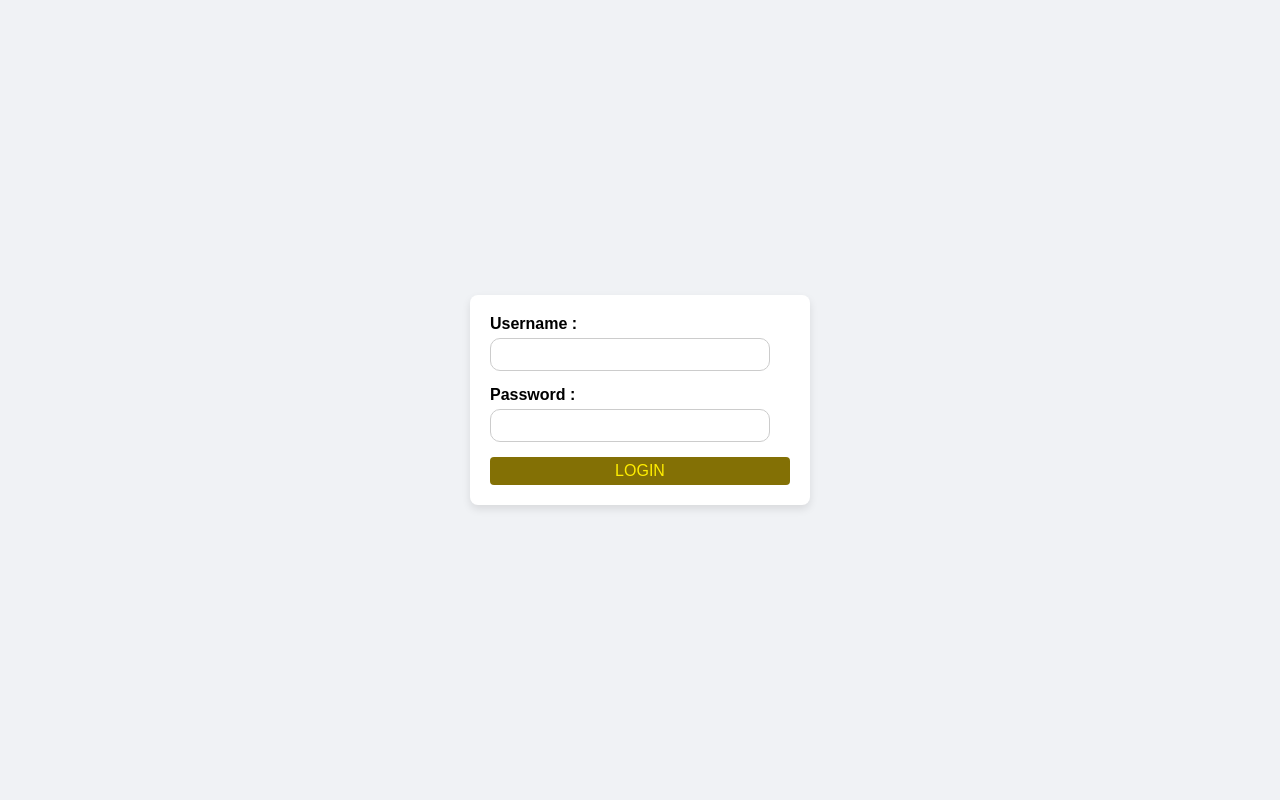
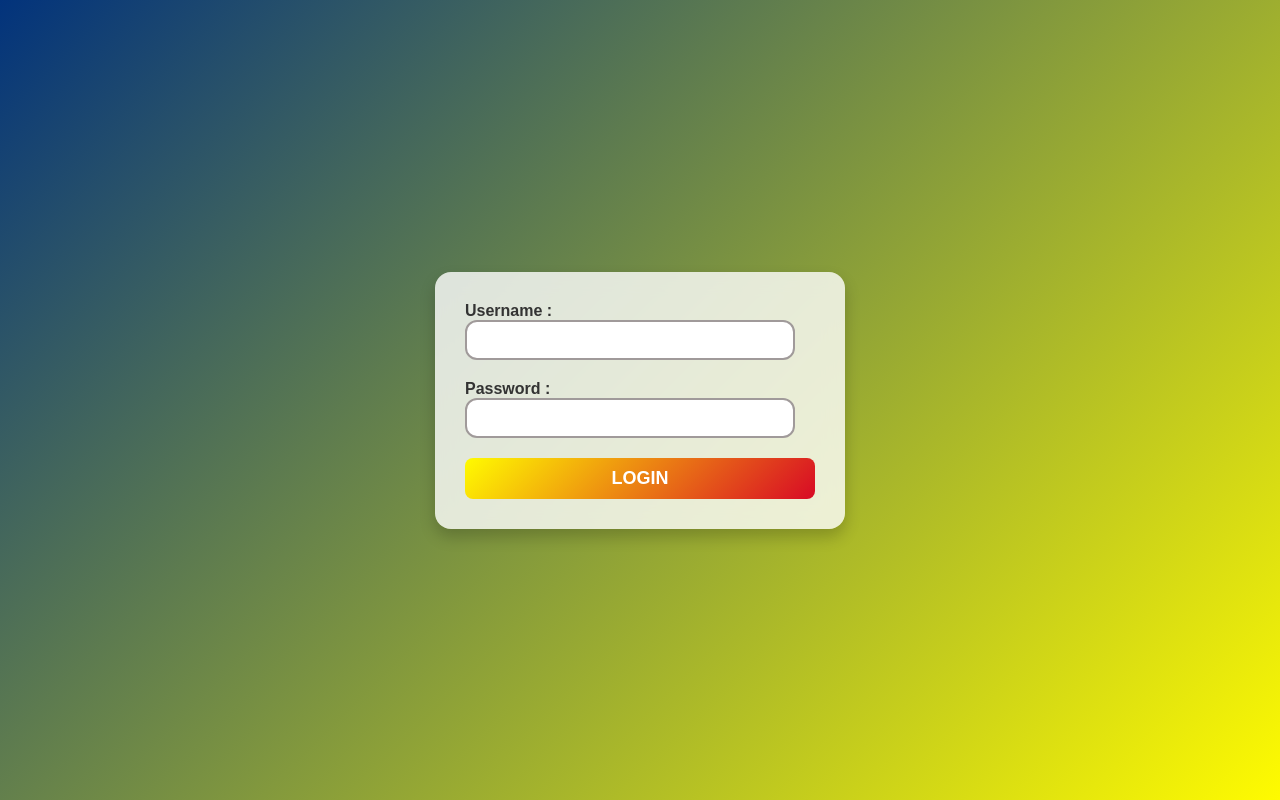
Before and after one commit to AldiiFirmansyah/aldi_mk-3a, a plain HTML site: page login.html in a window 1280 px wide. Drawn offline with Linux system fonts and the light colour scheme.

Commit message:
mengubah warna bacground

```diff
--- a/CSS/index.css
+++ b/CSS/index.css
@@ -1,8 +1,6 @@
-/* index.css */
-
 body {
-    font-family: Arial, sans-serif;
-    background-color: #f0f2f5;
+    font-family: 'Poppins', sans-serif;
+    background: linear-gradient(135deg, #02337c, #fffb00);
     display: flex;
     justify-content: center;
     align-items: center;
@@ -11,44 +9,56 @@ body {
 }
 
 form#loginform {
-    background-color: #ffffff;
-    padding: 20px;
-    border-radius: 8px;
-    box-shadow: 0 4px 8px rgba(0, 0, 0, 0.1);
-    width: 300px;
+    background: rgba(255, 255, 255, 0.8);
+    padding: 30px;
+    border-radius: 16px;
+    box-shadow: 0 8px 16px rgba(0, 0, 0, 0.2);
+    width: 350px;
+    backdrop-filter: blur(10px);
 }
 
 form#loginform div {
-    margin-bottom: 15px;
+    margin-bottom: 20px;
 }
 
 label {
     display: block;
-    margin-bottom: 5px;
-    font-weight: bold;
+    margin-bottom: px;
+    font-weight: 600;
+    color: #333;
 }
 
 input[type="text"],
 input[type="password"] {
     width: calc(100% - 20px);
-    padding: 8px 10px;
-    border: 1px solid #ccc;
-    border-radius: 10px;
+    padding: 10px 12px;
+    border: 2px solid #a09a9a;
+    border-radius: 12px;
     box-sizing: border-box;
+    font-size: 14px;
+    transition: border-color 0.3s;
+}
+
+input[type="text"]:focus,
+input[type="password"]:focus {
+    border-color: #f093fb;
+    outline: none;
 }
 
 button[type="submit"] {
     width: 100%;
-    padding: 5px;
+    padding: 10px;
     border: none;
-    background-color: #837005;
-    color: rgb(255, 238, 0);
-    font-size: 16px;
-    border-radius: 4px;
+    background: linear-gradient(135deg, #fffb00, #d80a25);
+    color: #fff;
+    font-size: 18px;
+    font-weight: bold;
+    border-radius: 8px;
     cursor: pointer;
-    transition: background-color 0.3s ease;
+    transition: transform 0.1s ease, box-shadow 0.1s ease;
 }
 
 button[type="submit"]:hover {
-    background-color: #8a7e10;
+    transform: translateY(-3px);
+    box-shadow: 0 8px 15px rgba(245, 87, 108, 0.4);
 }
--- a/script.js
+++ b/script.js
@@ -1,8 +1,8 @@
 document.getElementById('loginform').addEventListener('submit', function(event){
     event.preventDefault();
 
-    const correctUsername = 'Davin';
-    const correctPassword = 'admin123';
+    const correctUsername = 'aldi';
+    const correctPassword = '123';
 
     const username = document.getElementById('username').value;
     const password = document.getElementById('password').value;
@@ -13,4 +13,4 @@ document.getElementById('loginform').addEventListener('submit', function(event){
     }else{
         alert ('Login Gagal');
     }
-})
+});
```
Also changed, not shown: index.html (+0 -1 lines), 1 other file.
